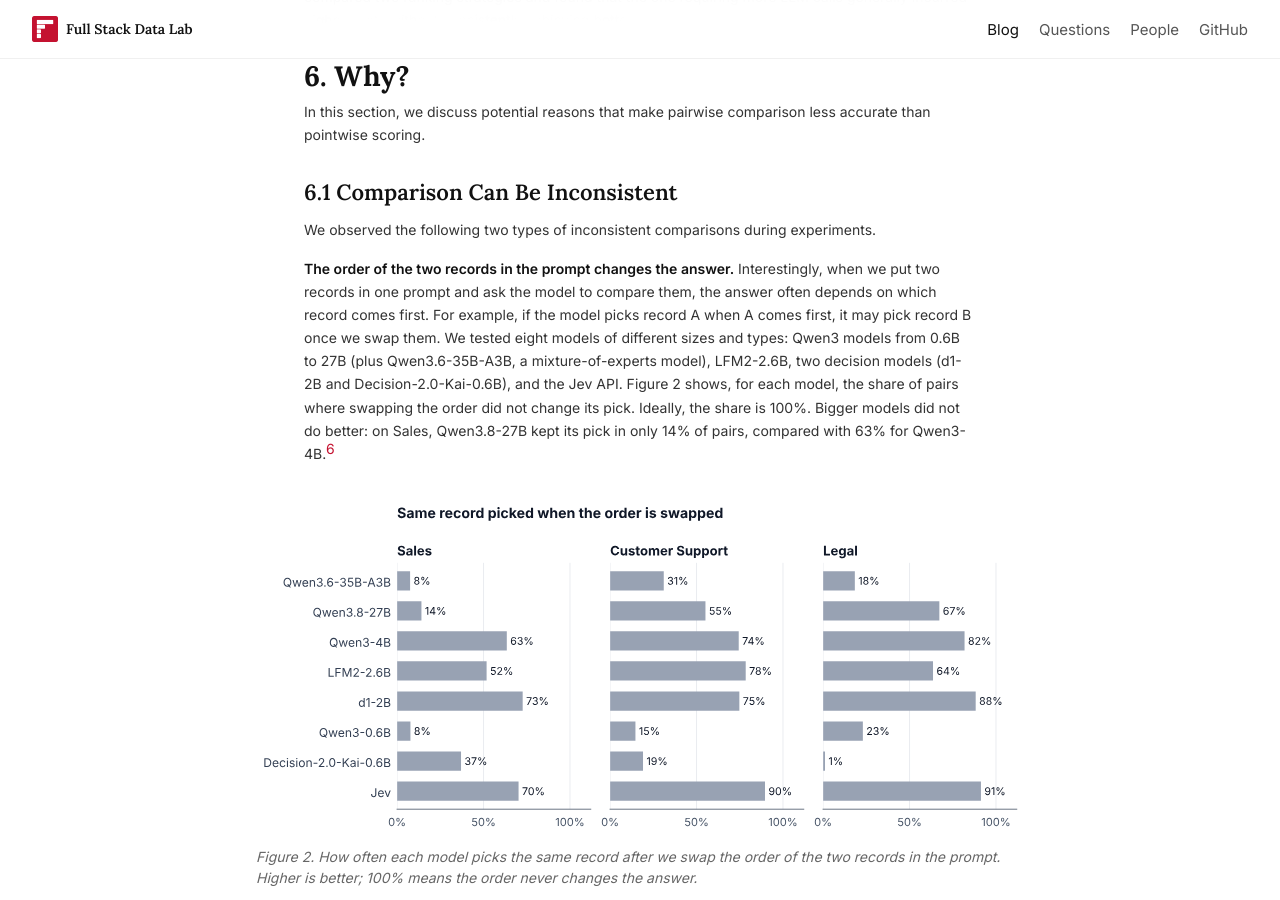
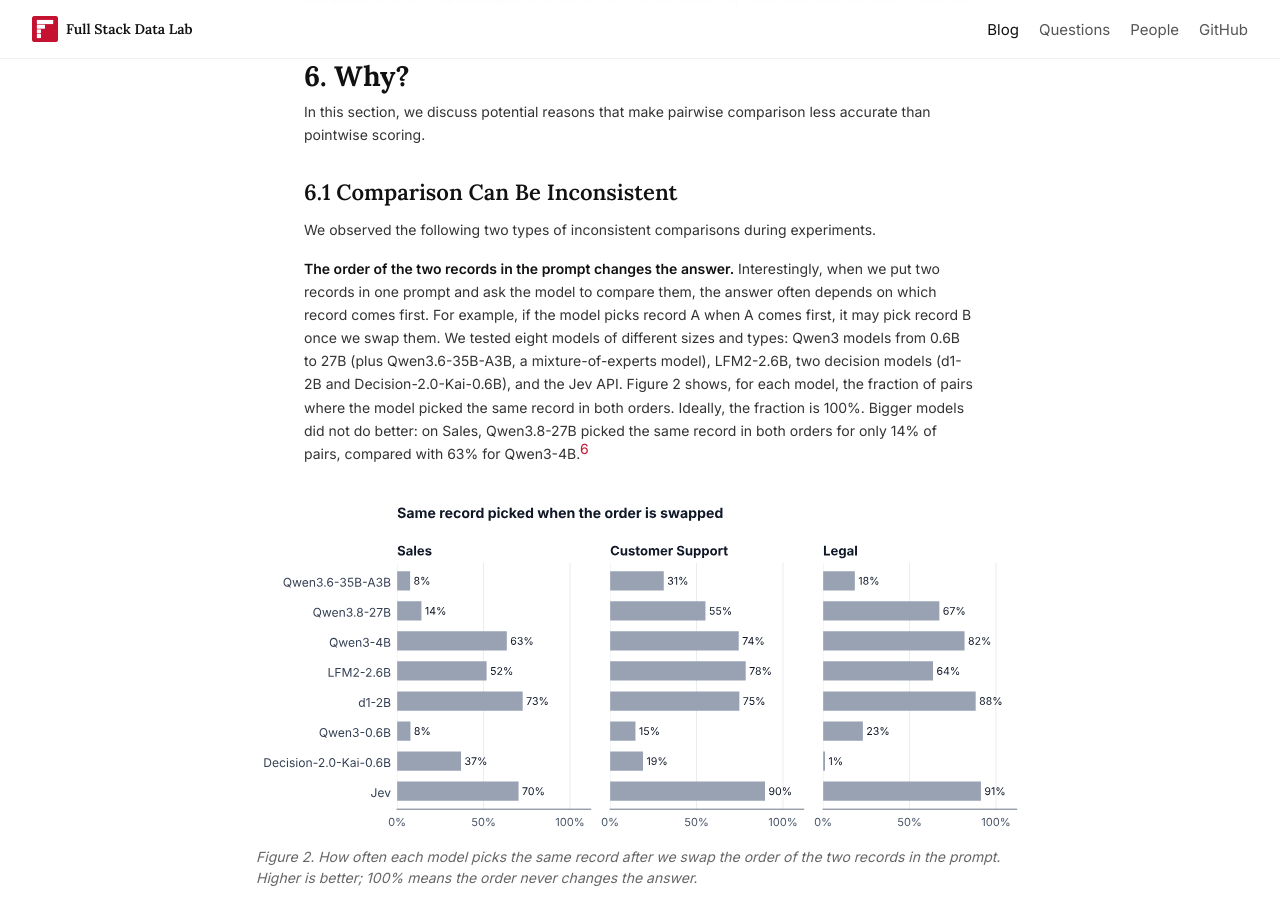
Before and after one commit to fsdatalab/fsdatalab.github.io, a Jekyll site: the page built from _posts/2026-11-11-ai-rank.md, in a window 1280 px wide and 900 px high, scrolled down 2459 px. Built offline with Jekyll 4.4.1, drawn with Linux system fonts in a browser that asks for light colours.

Commit message:
Say fraction, and name what stays the same, in the position-bias paragraph
Co-Authored-By: Claude Opus 5.5 <noreply@anthropic.com>
Claude-Session: https://claude.ai/code/session_012G22YL6z4gfRiwgPTSoVz1

```diff
--- a/_posts/2026-11-11-ai-rank.md
+++ b/_posts/2026-11-11-ai-rank.md
@@ -50,10 +50,10 @@ In this section, we discuss potential reasons that make pairwise comparison less
 ### 6.1 Comparison Can Be Inconsistent
 We observed the following two types of inconsistent comparisons during experiments.
 
-**The order of the two records in the prompt changes the answer.** Interestingly, when we put two records in one prompt and ask the model to compare them, the answer often depends on which record comes first. For example, if the model picks record A when A comes first, it may pick record B once we swap them. We tested eight models of different sizes and types: Qwen3 models from 0.6B to 27B (plus Qwen3.6-35B-A3B, a mixture-of-experts model), LFM2-2.6B, two decision models (d1-2B and Decision-2.0-Kai-0.6B), and the Jev API. Figure 2 shows, for each model, the share of pairs where swapping the order did not change its pick. Ideally, the share is 100%. Bigger models did not do better: on Sales, Qwen3.8-27B kept its pick in only 14% of pairs, compared with 63% for Qwen3-4B.[^8]
+**The order of the two records in the prompt changes the answer.** Interestingly, when we put two records in one prompt and ask the model to compare them, the answer often depends on which record comes first. For example, if the model picks record A when A comes first, it may pick record B once we swap them. We tested eight models of different sizes and types: Qwen3 models from 0.6B to 27B (plus Qwen3.6-35B-A3B, a mixture-of-experts model), LFM2-2.6B, two decision models (d1-2B and Decision-2.0-Kai-0.6B), and the Jev API. Figure 2 shows, for each model, the fraction of pairs where the model picked the same record in both orders. Ideally, the fraction is 100%. Bigger models did not do better: on Sales, Qwen3.8-27B picked the same record in both orders for only 14% of pairs, compared with 63% for Qwen3-4B.[^8]
 
 <figure id="figure-2" style="width: min(48rem, calc(100vw - 3rem));">
-<img src="{{ '/assets/blog/ai-rank/position-bias.svg' | relative_url }}" alt="For eight models on Sales, Customer Support, and Legal, the share of pairs where the model picks the same record after the order is swapped. Values range from 1% to 91%.">
+<img src="{{ '/assets/blog/ai-rank/position-bias.svg' | relative_url }}" alt="For eight models on Sales, Customer Support, and Legal, the fraction of pairs where the model picks the same record after the order is swapped. Values range from 1% to 91%.">
 <figcaption>Figure 2. How often each model picks the same record after we swap the order of the two records in the prompt. Higher is better; 100% means the order never changes the answer.</figcaption>
 </figure>
 
```
